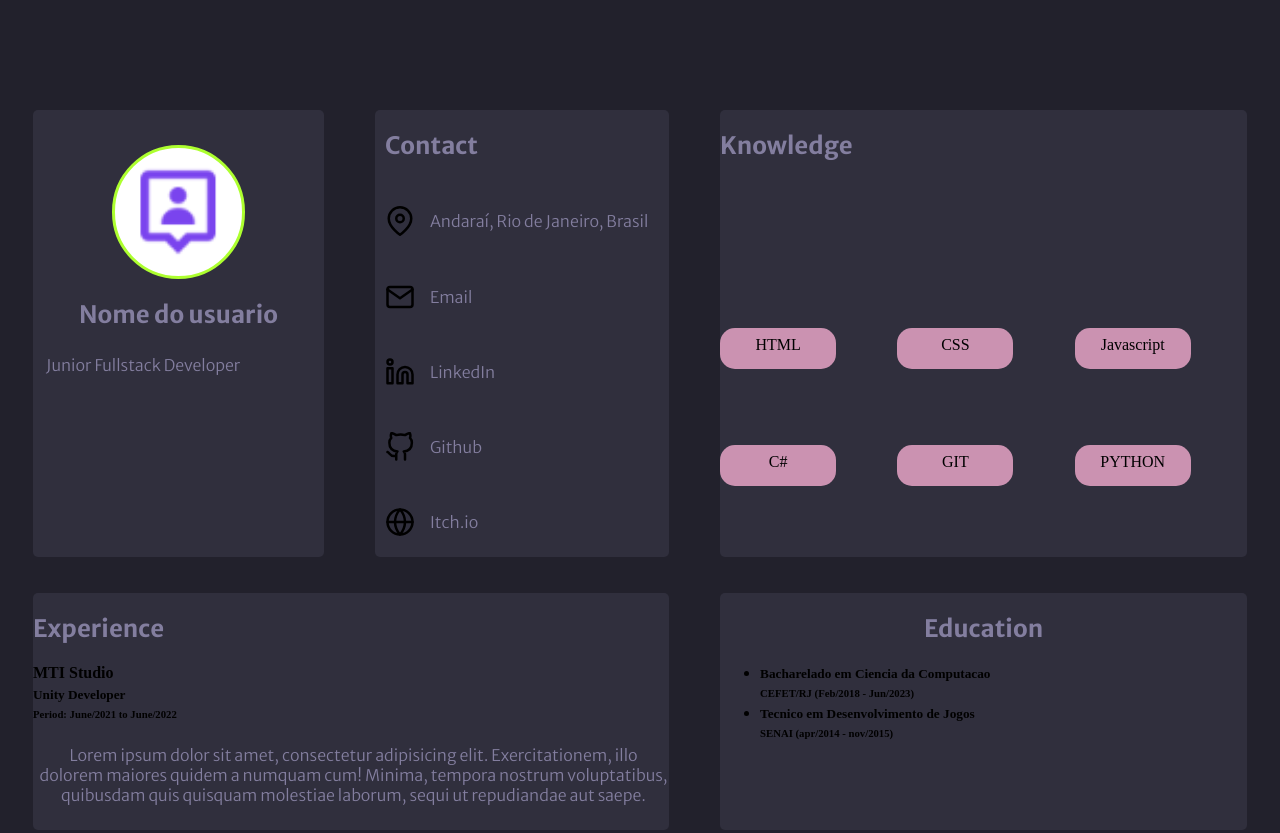
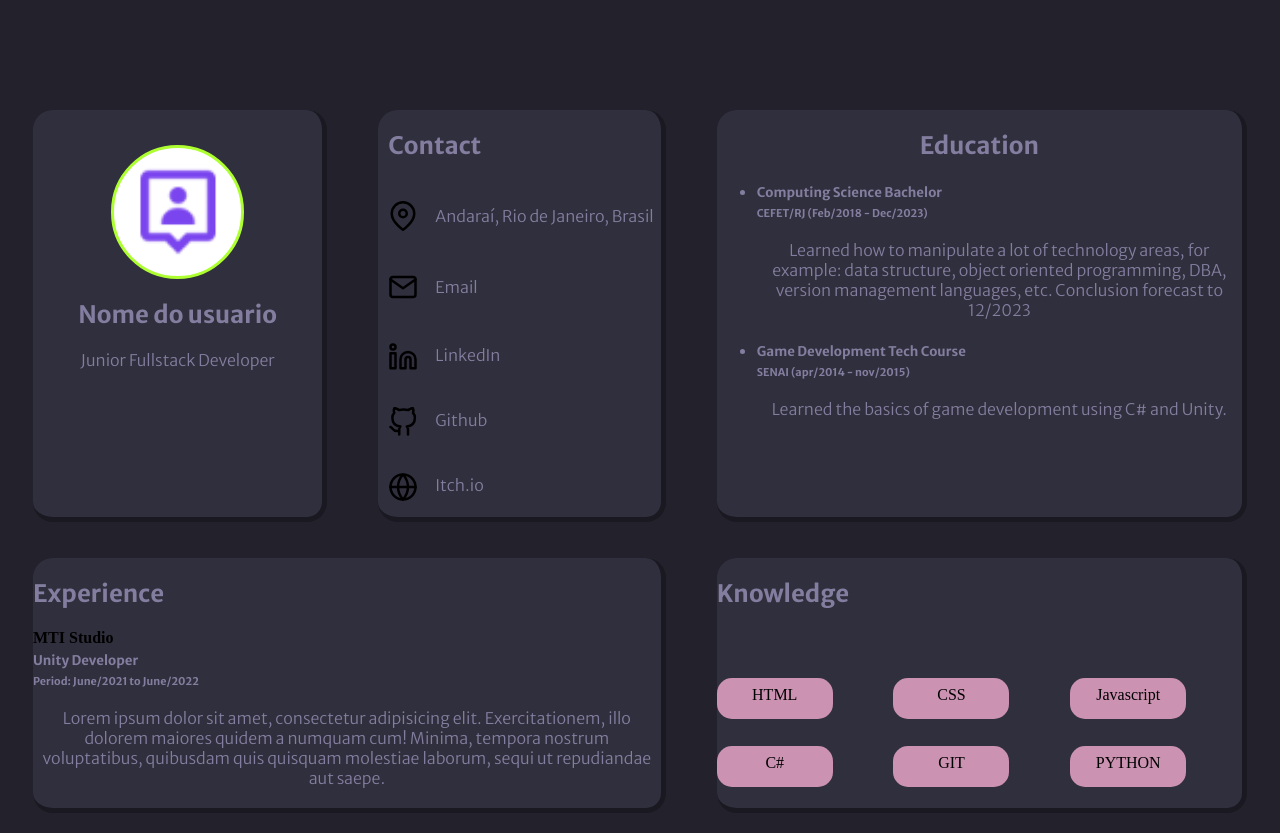
Before and after one commit to N0stalgiaUltra/WebPortfolio, a plain HTML site: page index.html in a window 1280 px wide. Shown: the top 833 px of the page. Drawn offline with Linux system fonts and the light colour scheme.

Commit message:
Added border to all cards; fixed the border radius to all cards

```diff
--- a/index.html
+++ b/index.html
@@ -43,12 +43,14 @@
             <h2> Education </h2>
             <ul>
                 <li>
-                    <h5> Bacharelado em Ciencia da Computacao </h5>
-                    <h6> CEFET/RJ (Feb/2018 - Jun/2023) </h6>
+                    <h5> Computing Science Bachelor </h5>
+                    <h6> CEFET/RJ (Feb/2018 - Dec/2023) </h6>
+                    <p> Learned how to manipulate a lot of technology areas, for example: data structure, object oriented programming, DBA, version management languages, etc. Conclusion forecast to 12/2023</p>
                 </li>
                 <li>
-                    <h5> Tecnico em Desenvolvimento de Jogos </h5>
+                    <h5> Game Development Tech Course </h5>
                     <h6> SENAI (apr/2014 - nov/2015) </h6>
+                    <p> Learned the basics of game development using C# and Unity.</p>
                 </li>
             </ul>
         </div>
--- a/style.css
+++ b/style.css
@@ -5,6 +5,12 @@ body{
 h2{
     font-family: 'Merriweather Sans', sans-serif;
     font-weight: 700;
+    color: #837E9F;
+}
+
+h5, h6, li{
+    font-family: 'Merriweather Sans', sans-serif;
+    font-weight: 600;
     color: #837E9F;
 }
 
@@ -22,8 +28,8 @@ p, a{
 .container{
     display: grid;
     grid-template-areas:
-    "profile contact knowledge"
-    "experience experience education"
+    "profile contact education"
+    "experience experience knowledge"
     "projects projects projects";
 
     gap: 1px;
@@ -37,7 +43,9 @@ p, a{
     background-color: #302F3D;
 
 
-    border-radius: 5px;
+    border-radius: 20px;
+    border-right: solid 5px rgba(0, 0, 0, 0.452);
+    border-bottom: solid 5px rgba(0,0,0,0.452);
     padding: 8px;
     margin:  10px 25px 25px 25px; /* superior/direiro/inferior/esq*/
 }
@@ -75,14 +83,16 @@ p, a{
     grid-area: contact;
     background-color: #302F3D;
     margin: 10px 25px 25px 25px;
-    border-radius: 5px;
+
+    border-radius: 20px;
+    border-right: solid 5px rgba(0, 0, 0, 0.452);
+    border-bottom: solid 5px rgba(0,0,0,0.452);
 
     display: grid;
     grid-template-rows: repeat(3, 1fr);
 
-    gap: 5px;
     justify-items: start;
-    justify-content: start;
+    justify-content: space-between;
 }
 
 .contact h2{
@@ -94,10 +104,10 @@ p, a{
     margin-left: 10px;
 }
 
-.contact a, p{
+.contact a{
     grid-column: 2;
     text-decoration: none;
-    margin: 25px 0px 25px 5px;
+    margin: 5px 0px 5px 5px;
     justify-self: start;
 
 }
@@ -108,6 +118,7 @@ p, a{
     height: 30px;
     grid-column: 1;
     justify-self: start;
+    align-self: flex-start;
     margin: 20px 5px 15px 10px
 
 }
@@ -117,7 +128,10 @@ p, a{
     grid-area: knowledge;
     background-color: #302F3D;
     margin: 10px 25px 25px 25px;;
-    border-radius: 5px;
+
+    border-radius: 20px;
+    border-right: solid 5px rgba(0, 0, 0, 0.452);
+    border-bottom: solid 5px rgba(0,0,0,0.452);
 
     display: grid;
 
@@ -152,7 +166,10 @@ p, a{
     grid-area: projects;
     background-color: #302F3D;
     margin: 10px 25px 25px 25px;;
-    border-radius: 5px;
+
+    border-radius: 20px;
+    border-right: solid 5px rgba(0, 0, 0, 0.452);
+    border-bottom: solid 5px rgba(0,0,0,0.452);
 
     display: grid;
     grid-template-columns: repeat(3, 1fr);
@@ -194,8 +211,11 @@ p, a{
 .experience{
     grid-area: experience;
     background-color: #302F3D;
-    margin: 10px 25px 25px 25px;;
-    border-radius: 5px;
+    margin: 10px 25px 25px 25px;
+
+    border-radius: 20px;
+    border-right: solid 5px rgba(0, 0, 0, 0.452);
+    border-bottom: solid 5px rgba(0,0,0,0.452);
 }
 
 .experience h2{
@@ -211,7 +231,10 @@ p, a{
     grid-area: education;
     background-color: #302F3D;
     margin: 10px 25px 25px 25px;
-    border-radius: 5px;
+
+    border-radius: 20px;
+    border-right: solid 5px rgba(0, 0, 0, 0.452);
+    border-bottom: solid 5px rgba(0,0,0,0.452);
 }
 
 .education h2{
```
